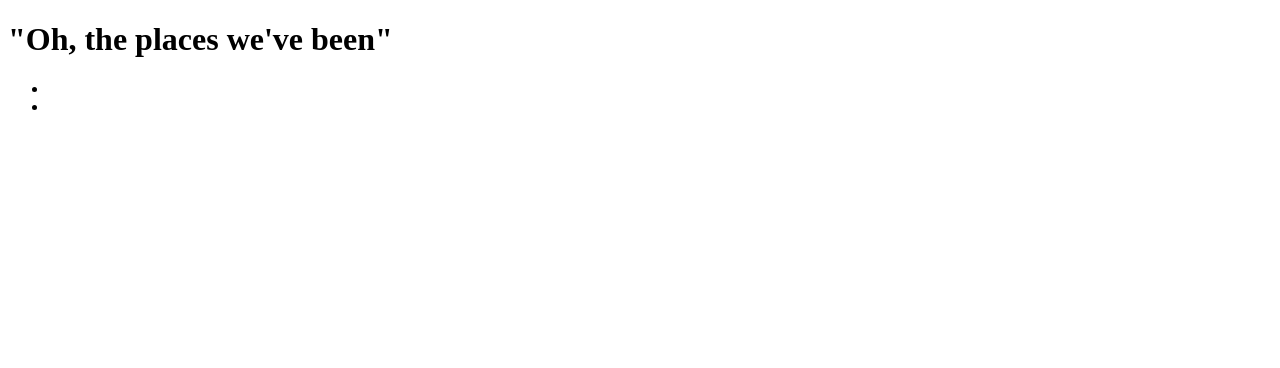
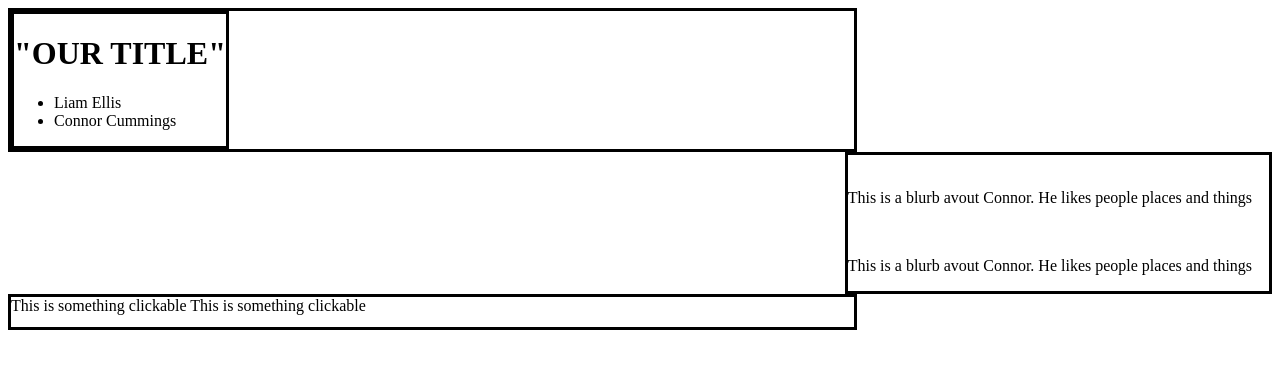
Before and after one commit to Monichre/my-first-index, a plain HTML site: page favorite-places.html in a window 1280 px wide. Drawn offline with Linux system fonts and the light colour scheme.

Commit message:
Fiddle with box sizes etc.

```diff
--- a/css/fav-things.css
+++ b/css/fav-things.css
@@ -0,0 +1,42 @@
+html {
+  /*box-sizing: border-box;*/
+}
+*, *:before, *:after {
+  box-sizing: inherit;
+}
+
+body{
+min-height: 100%;
+
+
+}
+
+.main-content {
+  width: 66.666%;
+  float: left;
+  border-style: solid;
+  border-color: black;
+  height: auto;
+}
+
+header {
+  float: left;
+  border-style: solid;
+  border-color: black;
+}
+
+.personal {
+  float: right;
+  width: 33.333%;
+  border-style: solid;
+  border-color: black;
+  height: 100%;
+}
+
+footer {
+  float: left;
+  width: 66.666%;
+  border-style: solid;
+  border-color: black;
+  height: 30px;
+}
--- a/favorite-places.html
+++ b/favorite-places.html
@@ -5,16 +5,36 @@
     <title>Favorite Places</title>
   </head>
   <body>
-    <header>
-      <h1>"Oh, the places we've been"</h1>
-    </header>
-    <nav>
-      <ul>
-        <li></li>
-        <li></li>
-      </ul>
-    </nav>
-    <main>
-    </main>
+
+    <div class="main-content">
+
+        <header>
+          <h1>"OUR TITLE"</h1>
+          <nav>
+            <ul>
+              <li>Liam Ellis</li>
+              <li>Connor Cummings</li>
+            </ul>
+          </nav>
+        </header>
+    </div>
+
+    <!--Bottom Section-->
+    <div class = "personal"
+      <section>
+          <div><img></div>
+          <p>This is a blurb avout Connor. He likes people places and things</p>
+      </section>
+      <!--seperates space between both individuals -->
+      <section>
+        <div><img></div>
+        <p>This is a blurb avout Connor. He likes people places and things</p>
+      </section>
+    </div>
     <footer>
+      <span>This is something clickable</span>
+      <span>This is something clickable</span>
+
     </footer>
+
+</body>
```
Also changed, not shown: images/desert.png (added), man.jpg (added), 2 other files.
